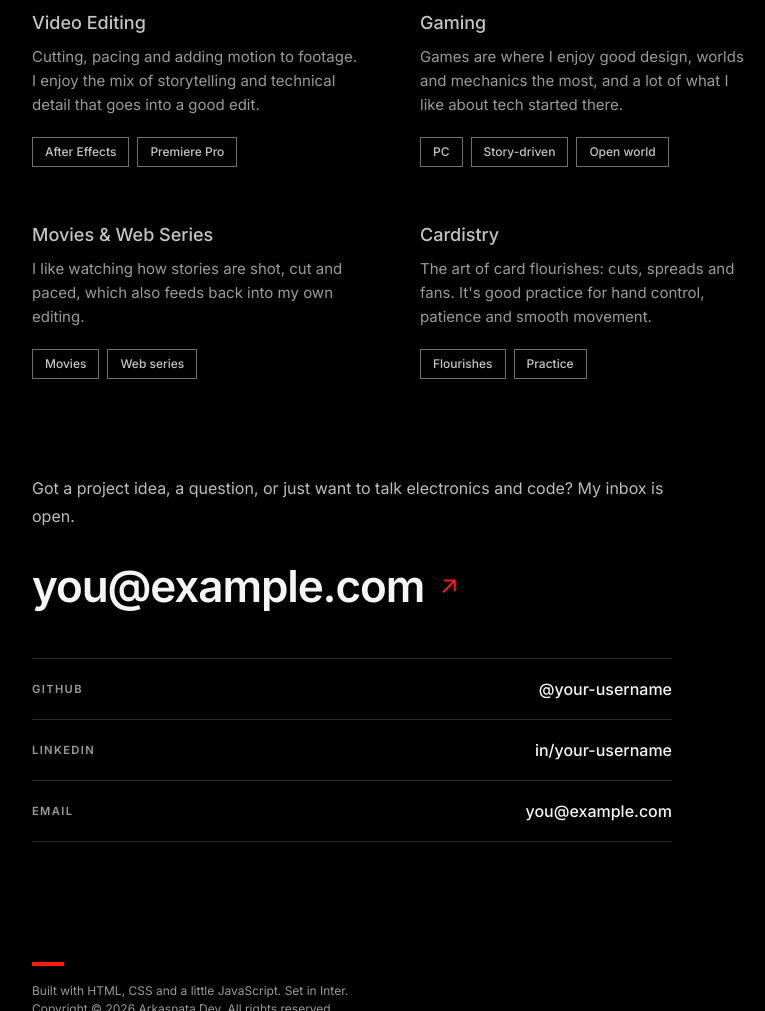
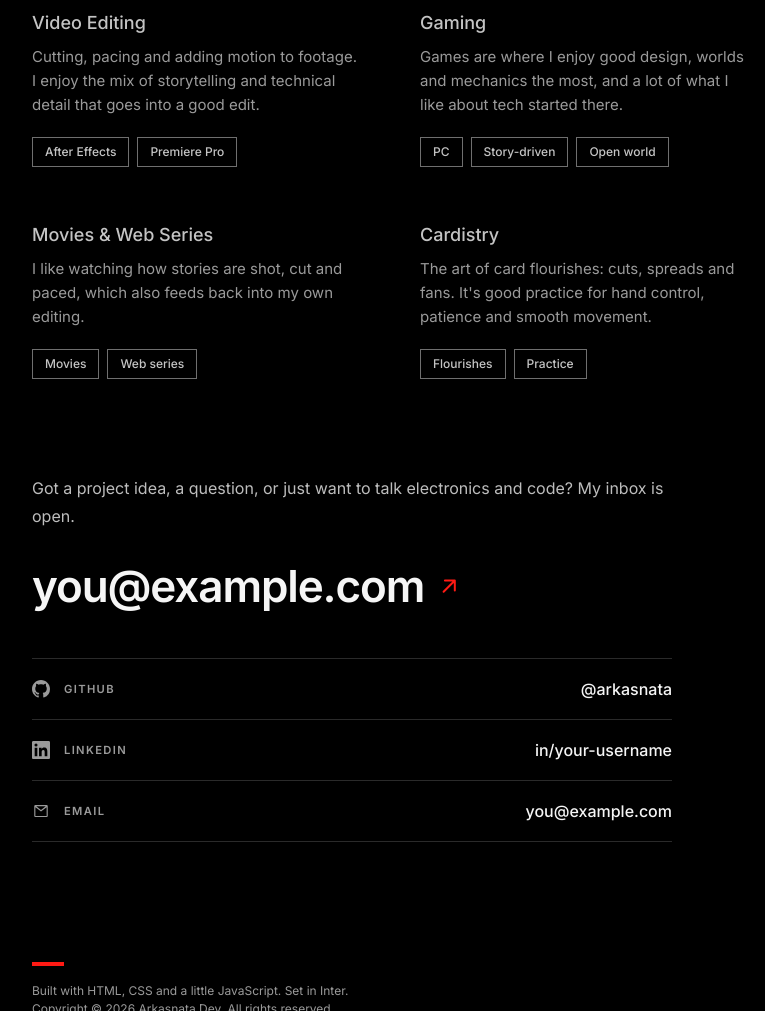
Before and after one commit to arkasnata/arkasnata.github.io, a plain HTML site: page index.html in a window 1280 px wide. Shown: the part 1789-2800 px from the top of the page, without its empty margins (248-1013 px from the left). Drawn offline with Linux system fonts and the light colour scheme.

Commit message:
Add files via upload

```diff
--- a/index.html
+++ b/index.html
@@ -1,4 +1,11 @@
 <!doctype html>
+<!--
+  Copyright (c) 2026 Arkasnata Dey. All rights reserved.
+  The source code, design and text of this page are not open source and may not be
+  copied, modified, published or reused without prior written permission.
+  See LICENSE. Third-party components (Inter, Lenis, icons) keep their own licenses:
+  see THIRD-PARTY-NOTICES.md.
+-->
 <html lang="en">
 
 <head>
@@ -733,6 +740,25 @@
       letter-spacing: .12em;
       text-transform: uppercase;
       color: var(--muted);
+    }
+
+    .contact-list .c-lbl {
+      display: flex;
+      align-items: center;
+      gap: 14px;
+    }
+
+    .contact-list .c-ico {
+      flex: none;
+      width: 18px;
+      height: 18px;
+      fill: currentColor;
+      color: var(--muted);
+      transition: color .15s;
+    }
+
+    .contact-list a:hover .c-ico {
+      color: var(--red);
     }
 
     .contact-list .v {
@@ -882,7 +908,7 @@
           <a href="mailto:you@example.com" aria-label="Email">
             <svg viewBox="0 0 24 24" aria-hidden="true">
               <path
-                d="M2 5.5A2.5 2.5 0 014.5 3h15A2.5 2.5 0 0122 5.5v13a2.5 2.5 0 01-2.5 2.5h-15A2.5 2.5 0 012 18.5v-13zm2.4.1l7.6 6.2 7.6-6.2H4.4zM20 7.9l-7.37 6.02a1 1 0 01-1.26 0L4 7.9v10.6a.5.5 0 00.5.5h15a.5.5 0 00.5-.5V7.9z" />
+                d="M3 5.5A1.5 1.5 0 014.5 4h15A1.5 1.5 0 0121 5.5v13a1.5 1.5 0 01-1.5 1.5h-15A1.5 1.5 0 013 18.5v-13zM4.5 5.5v13h15v-13zM4.5 5.5h1.2L12 10.6l6.3-5.1h1.2v1.55L12 12.55 4.5 7.05z" />
             </svg>
           </a>
         </li>
@@ -1107,11 +1133,9 @@
         </a>
 
         <ul class="contact-list reveal">
-          <li><a href="https://github.com/your-username" target="_blank" rel="noreferrer"><span
-                class="k">GitHub</span><span class="v">@your-username</span></a></li>
-          <li><a href="https://www.linkedin.com/in/your-username" target="_blank" rel="noreferrer"><span
-                class="k">LinkedIn</span><span class="v">in/your-username</span></a></li>
-          <li><a href="mailto:you@example.com"><span class="k">Email</span><span class="v">you@example.com</span></a>
+          <li><a href="https://github.com/arkasnata" target="_blank" rel="noreferrer"><span class="c-lbl"><svg class="c-ico" viewBox="0 0 16 16" aria-hidden="true"><path d="M8 0C3.58 0 0 3.58 0 8c0 3.54 2.29 6.53 5.47 7.59.4.07.55-.17.55-.38 0-.19-.01-.82-.01-1.49-2.01.37-2.53-.49-2.69-.94-.09-.23-.48-.94-.82-1.13-.28-.15-.68-.52-.01-.53.63-.01 1.08.58 1.23.82.72 1.21 1.87.87 2.33.66.07-.52.28-.87.51-1.07-1.78-.2-3.64-.89-3.64-3.95 0-.87.31-1.59.82-2.15-.08-.2-.36-1.02.08-2.12 0 0 .67-.21 2.2.82.64-.18 1.32-.27 2-.27.68 0 1.36.09 2 .27 1.53-1.04 2.2-.82 2.2-.82.44 1.1.16 1.92.08 2.12.51.56.82 1.27.82 2.15 0 3.07-1.87 3.75-3.65 3.95.29.25.54.73.54 1.48 0 1.07-.01 1.93-.01 2.2 0 .21.15.46.55.38A8.013 8.013 0 0016 8c0-4.42-3.58-8-8-8z" /></svg><span class="k">GitHub</span></span><span class="v">@arkasnata</span></a></li>
+          <li><a href="https://www.linkedin.com/in/your-username" target="_blank" rel="noreferrer"><span class="c-lbl"><svg class="c-ico" viewBox="0 0 24 24" aria-hidden="true"><path d="M20.45 20.45h-3.56v-5.57c0-1.33-.03-3.04-1.85-3.04-1.86 0-2.14 1.45-2.14 2.94v5.67H9.35V9h3.41v1.56h.05c.48-.9 1.64-1.85 3.37-1.85 3.6 0 4.27 2.37 4.27 5.46v6.28zM5.34 7.43a2.06 2.06 0 110-4.12 2.06 2.06 0 010 4.12zM7.12 20.45H3.56V9h3.56v11.45zM22.22 0H1.77C.79 0 0 .77 0 1.73v20.54C0 23.23.79 24 1.77 24h20.45c.98 0 1.78-.77 1.78-1.73V1.73C24 .77 23.2 0 22.22 0z" /></svg><span class="k">LinkedIn</span></span><span class="v">in/your-username</span></a></li>
+          <li><a href="mailto:you@example.com"><span class="c-lbl"><svg class="c-ico" viewBox="0 0 24 24" aria-hidden="true"><path d="M3 5.5A1.5 1.5 0 014.5 4h15A1.5 1.5 0 0121 5.5v13a1.5 1.5 0 01-1.5 1.5h-15A1.5 1.5 0 013 18.5v-13zM4.5 5.5v13h15v-13zM4.5 5.5h1.2L12 10.6l6.3-5.1h1.2v1.55L12 12.55 4.5 7.05z" /></svg><span class="k">Email</span></span><span class="v">you@example.com</span></a>
           </li>
         </ul>
       </section>
@@ -1467,7 +1491,7 @@
 
       const TEXT_SEL = ['section p', '.t-date', '.t-item h3', 'footer.foot p', '.contact-list .k', '.contact-list .v'];
       const BOX_SEL = ['.t-more', '.t-details', '.tags li', '.resume-link', '.contact-mail',
-        '.dock-pill', '#brand'];
+        '.dock-pill', '#brand', '.contact-list .c-ico'];
       const mk = (sel, text) => [...document.querySelectorAll(sel.join(','))]
         .map(el => ({ el, text, rv: el.closest('.reveal') }));
       const zoneEls = mk(TEXT_SEL, true).concat(mk(BOX_SEL, false));
```
Also changed, not shown: 3 other files.
